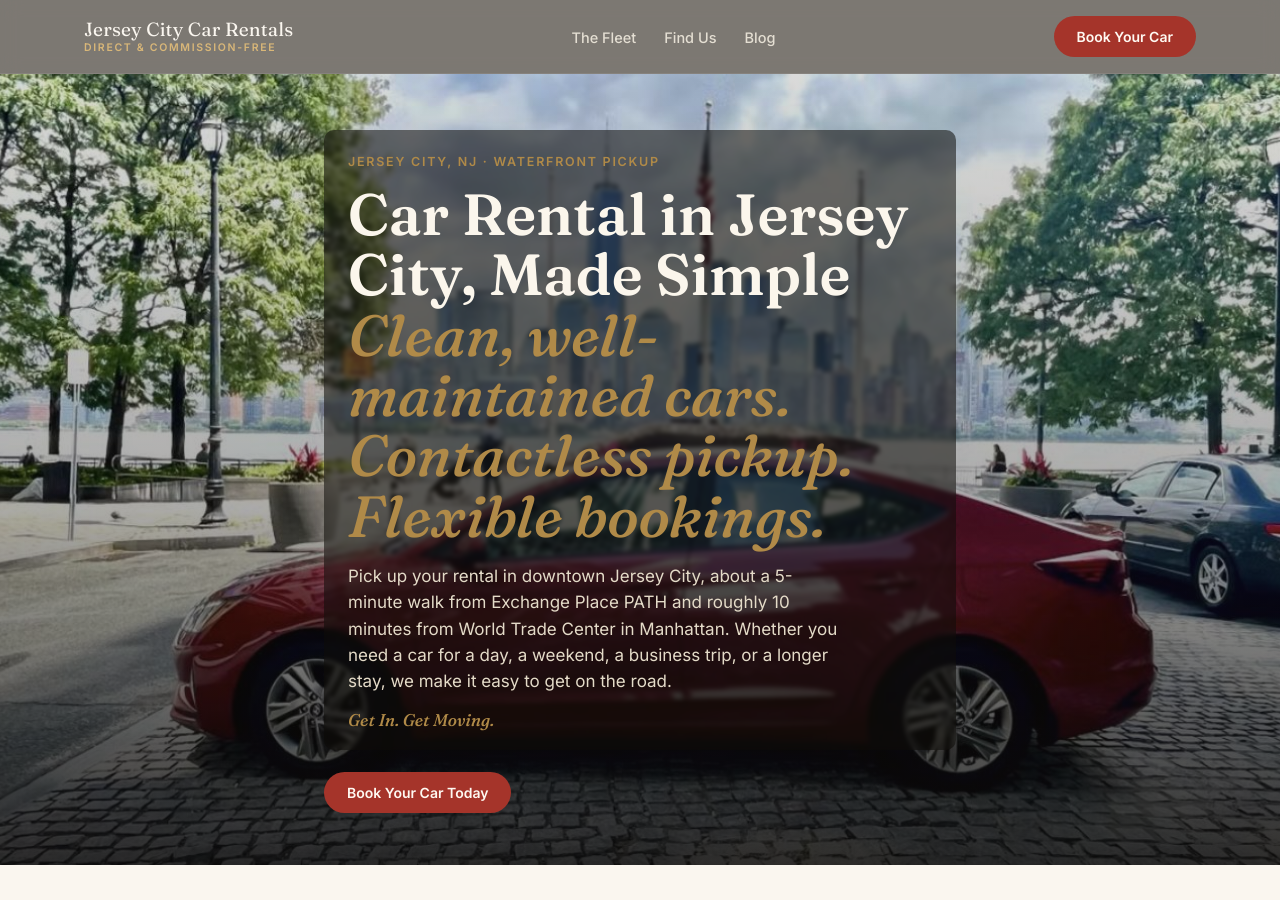
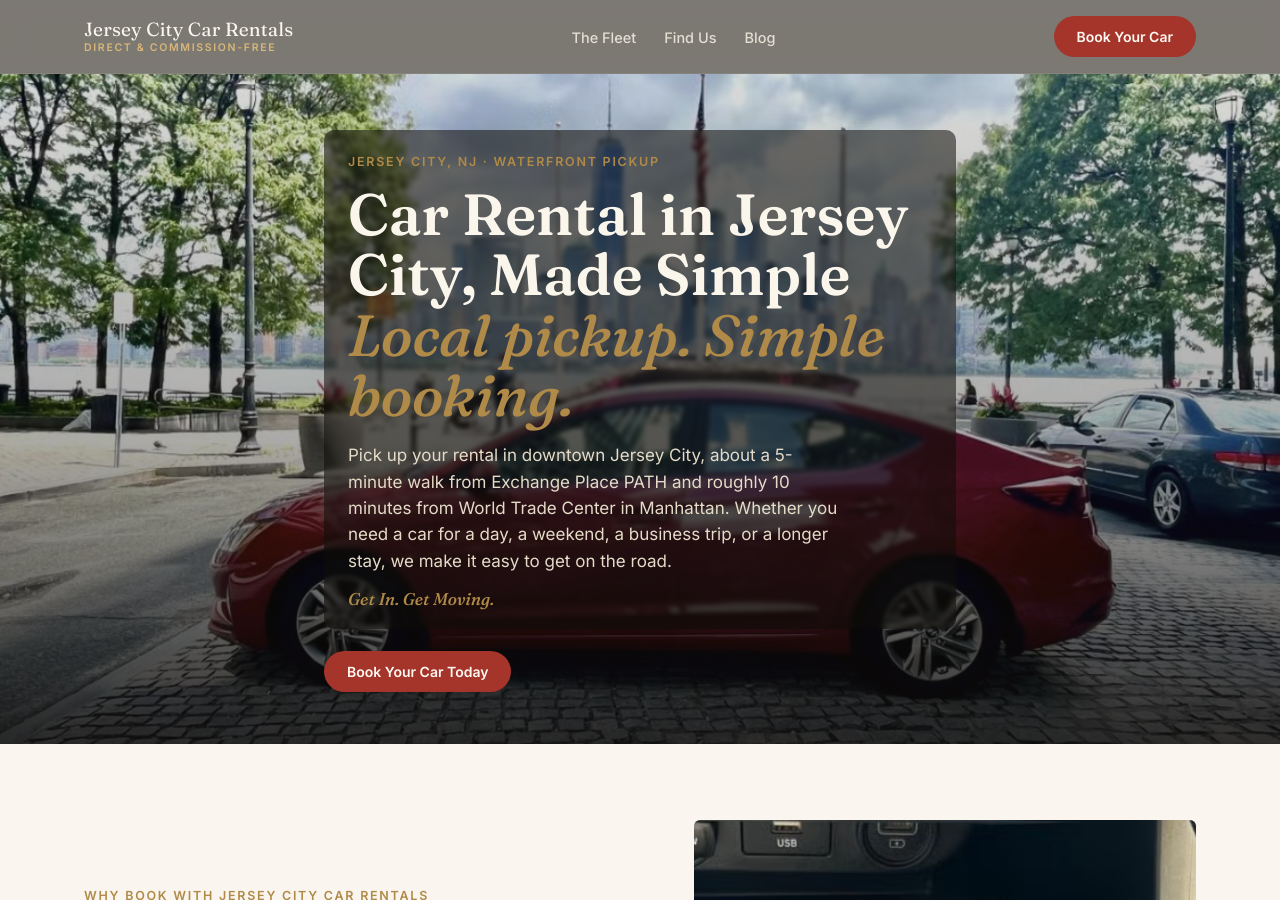
Before and after one commit to TiffRoxburyHill/jerseycitycarrentals, a Jekyll site: the page index.html, which Jekyll copies as it is, in a window 1280 px wide and 900 px high. Built offline with Jekyll 4.4.1, drawn with Linux system fonts in a browser that asks for light colours.

Commit message:
Update index.html

```diff
--- a/index.html
+++ b/index.html
@@ -38,7 +38,7 @@
   <div class="wrap hero-inner">
     <div class="hero-textbox">
       <span class="eyebrow">Jersey City, NJ &middot; Waterfront Pickup</span>
-      <h1>Car Rental in Jersey City, Made Simple<br><em>Clean, well-maintained cars. Contactless pickup. Flexible bookings.</em></h1>
+      <h1>Car Rental in Jersey City, Made Simple<br><em>Local pickup. Simple booking.</em></h1>
       <p class="lede">Pick up your rental in downtown Jersey City, about a 5-minute walk from Exchange Place PATH and roughly 10 minutes from World Trade Center in Manhattan. Whether you need a car for a day, a weekend, a business trip, or a longer stay, we make it easy to get on the road.</p>
       <p class="tagline">Get In. Get Moving.</p>
     </div>
```
